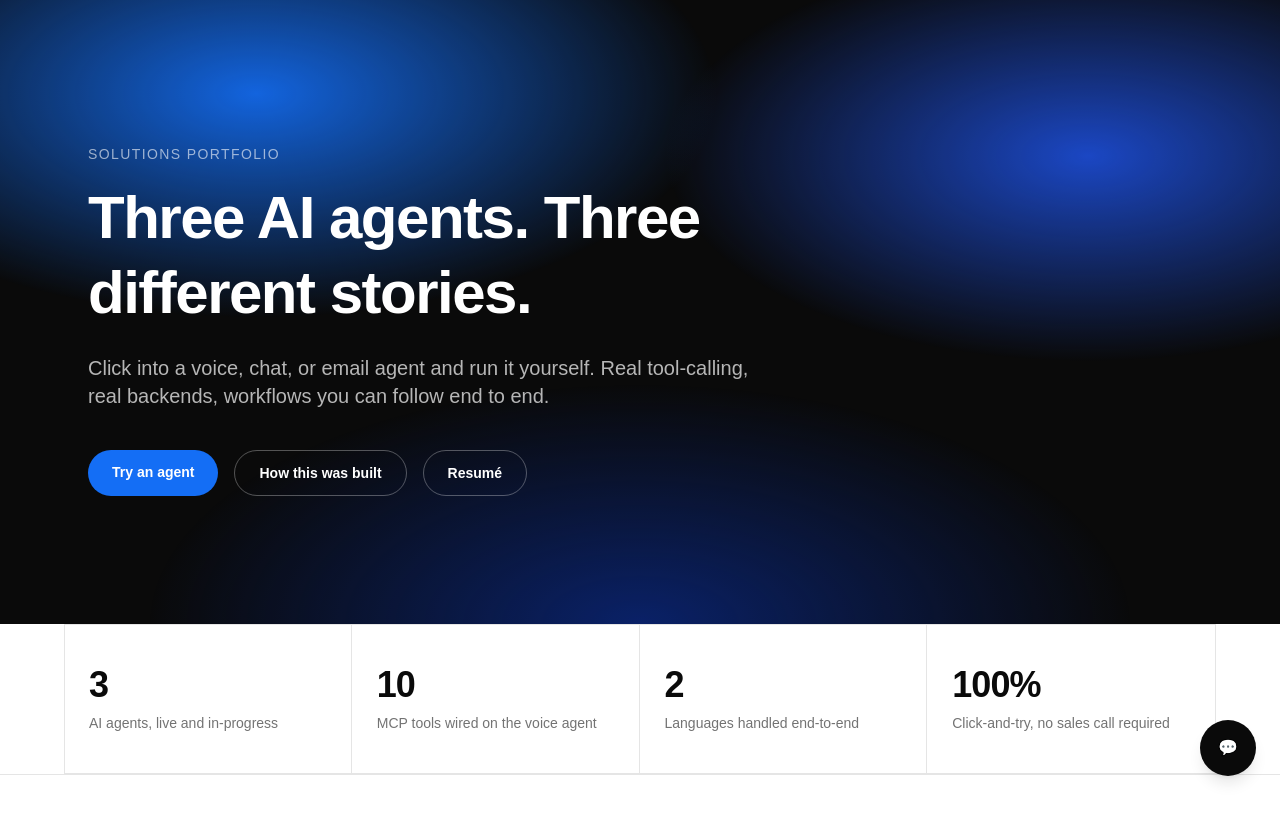
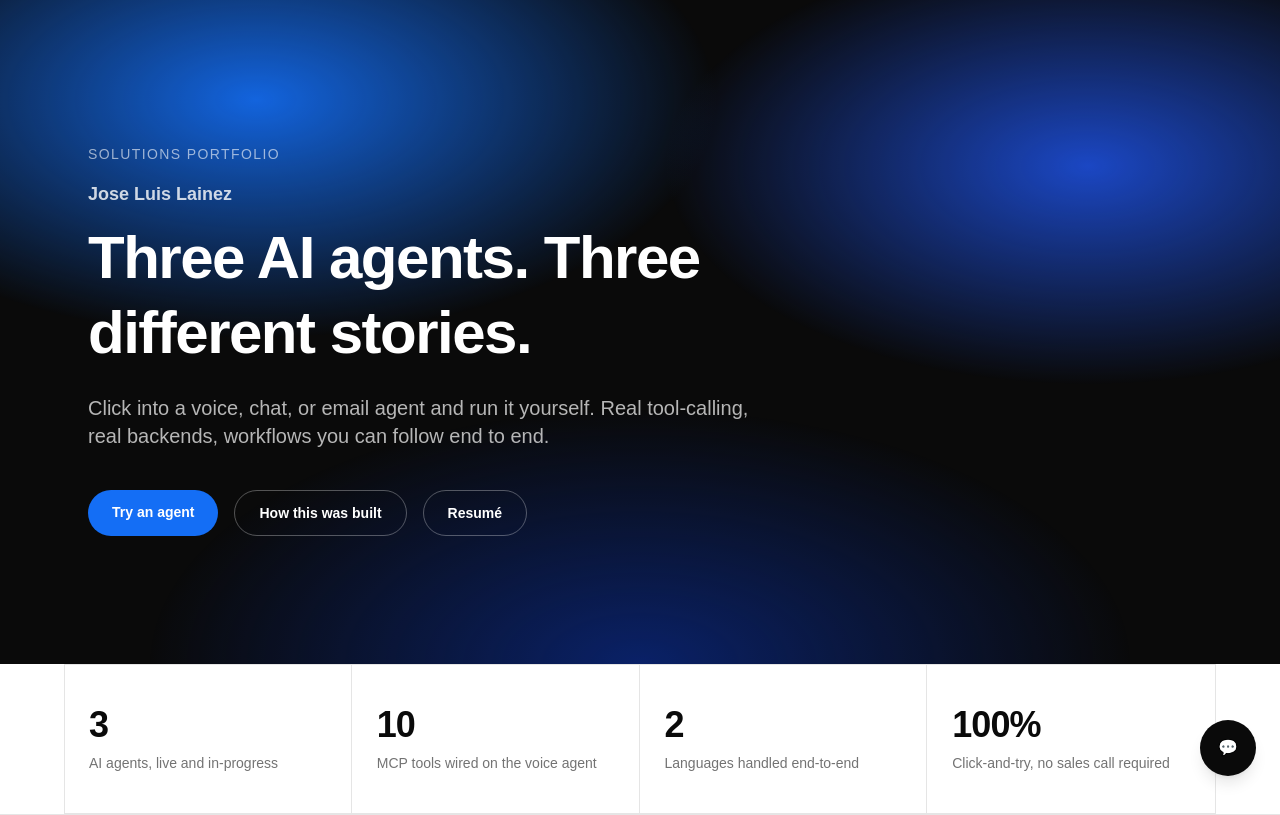
Before and after one commit to lainezescoto-nov12/solutions-portfolio, a Next.js app: page / in a window 1280 px wide. Shown: the top 815 px of the page. Built offline with nearby package versions, Linux system fonts and the light colour scheme.

Commit message:
Add name to hero as a byline under the eyebrow

```diff
--- a/src/components/Hero.tsx
+++ b/src/components/Hero.tsx
@@ -14,6 +14,9 @@
       <div className="relative mx-auto max-w-6xl px-6 pt-28 pb-24 sm:pt-36 sm:pb-32">
         <p className="mb-4 text-sm font-medium uppercase tracking-widest text-white/60">
           Solutions Portfolio
+        </p>
+        <p className="mb-3 text-lg font-semibold text-white/80">
+          Jose Luis Lainez
         </p>
         <h1 className="max-w-3xl text-4xl font-semibold leading-tight tracking-tight sm:text-6xl">
           Three AI agents. Three different stories.
```
